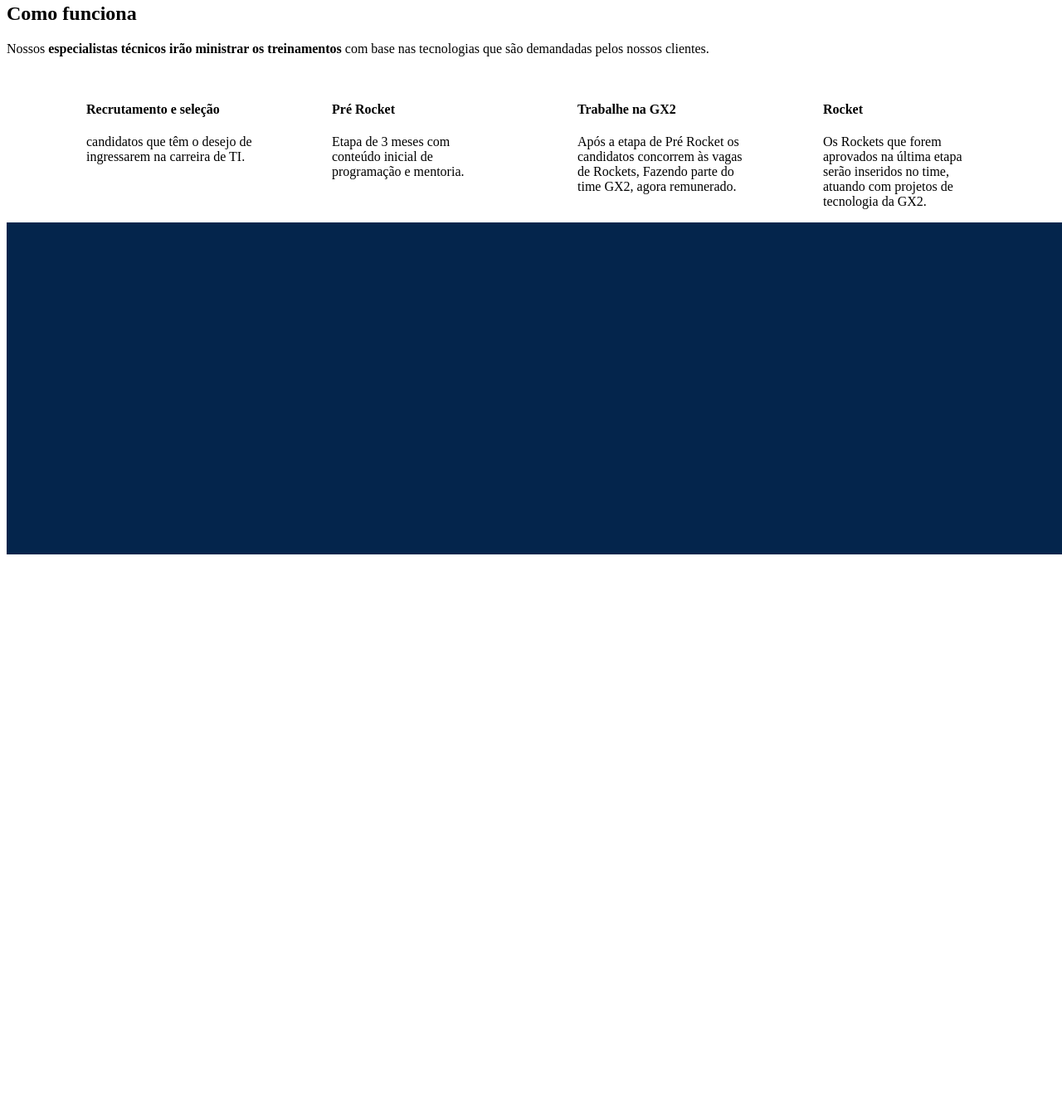
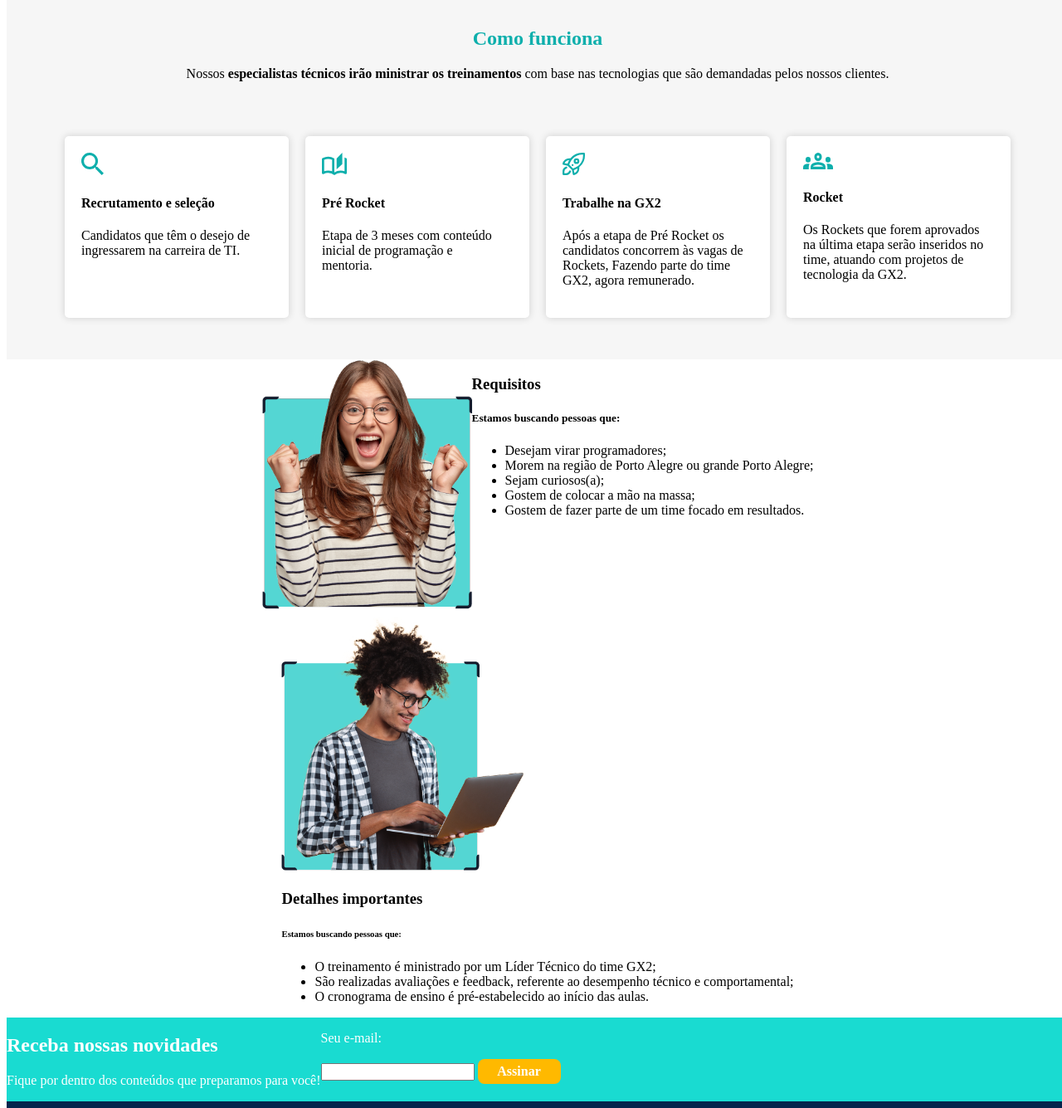
Before and after one commit to cris080488/rocket-talents, a plain HTML site: page index.html in a window 1280 px wide. Shown: the part 805-2140 px from the top of the page at 83% size. Before the commit the page ends 1481 px from the top, so only its background shows below. Drawn offline with Linux system fonts and the light colour scheme.

Commit message:
changes to the news and details sections

```diff
--- a/css/style.css
+++ b/css/style.css
@@ -47,11 +47,15 @@ a:hover{
     height: 40px;
 }
 
-.header menu{
+.menu{
     display: flex;
     flex-wrap: wrap;
     justify-content: space-between;
 
+}
+
+.menu a{
+    padding: 15px;
 }
 
 .header button{
@@ -80,7 +84,7 @@ a:hover{
 
     display: flex;
     flex-wrap: wrap;
-    justify-content: space-around;
+    justify-content: space-evenly;
 
     background: url('../images/Background.png');
     background-color: darkcyan;
@@ -92,7 +96,6 @@ a:hover{
 
     align-items: center;
     align-self: center;
-    margin-left: 90px;
 
     text-align: left;
     letter-spacing: 0px;
@@ -113,8 +116,6 @@ a:hover{
 
     display: flex;
     flex-direction: column;
-    margin-right: 170px;
-
     align-items: center;
     align-self: center;
     justify-content: space-between;
@@ -166,21 +167,82 @@ a:hover{
 
 .main-about{
     background-color: #F6F6F6;
+    align-items: center;
+    align-content: center;
 }
 
 
 .about-intro{
     justify-content: center;
+    align-items: center;
+    text-align: center;
+
+    padding-top: 30px;
 }
+
+.about-intro h2{
+    color: #0EAFAC;
+}
+
 
 .about-cards{
     display: flex;
     flex-wrap: wrap;
     justify-content: space-evenly;
+
+    padding: 50px;
 }
 
 .card{
-    width: 200px;
+    width: auto;
+    max-width: 220px;
+    height: auto;
+    max-height: 200px;
+
+    font-size: 16px;
+
+    background: #FFFFFF 0% 0% no-repeat padding-box;
+    box-shadow: 0px 0px 10px #00000029;
+    border-radius: 5px;
+
+    padding: 20px 30px 20px 20px;
+}
+
+/* ############### details ############### */
+
+.main-details{
+    display: flex;
+    flex-wrap: wrap;
+    justify-content: space-evenly;
+
+    background-color: #FFFFFF;
+
+}
+
+.details-art1{
+    display: flex;
+    flex-wrap: wrap;
+    flex-direction: row;
+}
+
+/* ############### news ############### */
+.main-news{
+    display: flex;
+    flex-wrap: wrap;
+    background-color:#19DBD1;
+    color: #FFFFFF;
+}
+
+.main-news button{
+    width: 100px;
+    height: 30px;
+    background: #FFB900 0% 0% no-repeat padding-box;
+    font: normal normal 600 16px/20px Montserrat;
+    color: #FFFFFF;
+    border-radius: 8px;
+    border: 0px;
+
+
 }
 
 /* ############### footer configurations ############### */
--- a/index.html
+++ b/index.html
@@ -18,13 +18,13 @@
         <header class="header">
             <img src="images/logo-gx2.png">
 
-            <div class="menu">
+            <ul class="menu">
                 <a id="solution">Soluções</a>
                 <a id="cases">Cases</a>
                 <a id="carrer">Carreira</a>
                 <a id="blog">Blog</a>
                 <a id="about">Sobre</a>
-            </div>
+            </ul>
 
             <button>Contato</button>
 
@@ -58,7 +58,7 @@
                 </article>
                 <img class="program-img" src="images/Foto1.png">
             </section>
-            <section class="main-about"></section>
+            <section class="main-about">
                 <div class="about-intro">
                     <h2>Como funciona</h2>
                     <p>
@@ -69,19 +69,19 @@
 
                 <div class="about-cards">
                     <article class="card">
-                        <img>
+                        <img src="images/card1.svg">
                         <h4>Recrutamento e seleção</h4>
-                        <p>candidatos que têm o desejo de ingressarem na carreira de TI.</p>
+                        <p>Candidatos que têm o desejo de ingressarem na carreira de TI.</p>
                     </article>
 
                     <article class="card">
-                        <img>
+                        <img src="images/card2.svg">
                         <h4>Pré Rocket</h4>
                         <p>Etapa de 3 meses com conteúdo inicial de programação e mentoria.</p>
                     </article>
 
                     <article class="card">
-                        <img>
+                        <img src="images/card3.svg">
                         <h4>Trabalhe na GX2</h4>
                         <p>
                             Após a etapa de Pré Rocket os candidatos concorrem às vagas de Rockets,
@@ -90,7 +90,7 @@
                     </article>
 
                     <article class="card">
-                        <img>
+                        <img src="images/card4.svg">
                         <h4>Rocket</h4>
                         <p>
                             Os Rockets que forem aprovados na última etapa serão inseridos no time,
@@ -98,8 +98,55 @@
                         </p>
                     </article>
                 </div>
-            <section class="main-details"></section>
-            <section class="main-news"></section>
+            </section>
+            <section class="main-details">
+                <div class="details-art1">
+                    <div>
+                        <img src="images/Foto2.png">
+                    </div>
+                    <div>
+                        <article>
+                            <h3>Requisitos</h3>
+                            <h5>Estamos buscando pessoas que:</h5>
+                            <ul>
+                                <li>Desejam virar programadores;</li>
+                                <li>Morem na região de Porto Alegre ou grande Porto Alegre;</li>
+                                <li>Sejam curiosos(a);</li>
+                                <li>Gostem de colocar a mão na massa;</li>
+                                <li>Gostem de fazer parte de um time focado em resultados.</li>
+                            </ul>
+                        </article>
+                    </div>
+                </div>
+
+                <div>
+                    <img src="images/Foto3.png">
+                    <article>
+                        <h3>Detalhes importantes</h3>
+                        <h6>Estamos buscando pessoas que:</h6>
+                        <ul>
+                            <li>O treinamento é ministrado por um Líder Técnico do time GX2;</li>
+                            <li>São realizadas avaliações e feedback, referente ao desempenho técnico e comportamental;</li>
+                            <li>O cronograma de ensino é pré-estabelecido ao início das aulas.</li>
+                        </ul>
+                    </article>
+                </div>
+
+
+            </section>
+            <section class="main-news">
+                <div>
+                    <h2>Receba nossas novidades</h2>
+                    <p>Fique por dentro dos conteúdos que preparamos para você!</p>
+                </div>
+
+                <div>
+                    <p>Seu e-mail:</p>
+                    <input type="text">
+                    <button>Assinar</button>
+                </div>
+
+            </section>
 
         </main>
 
```
